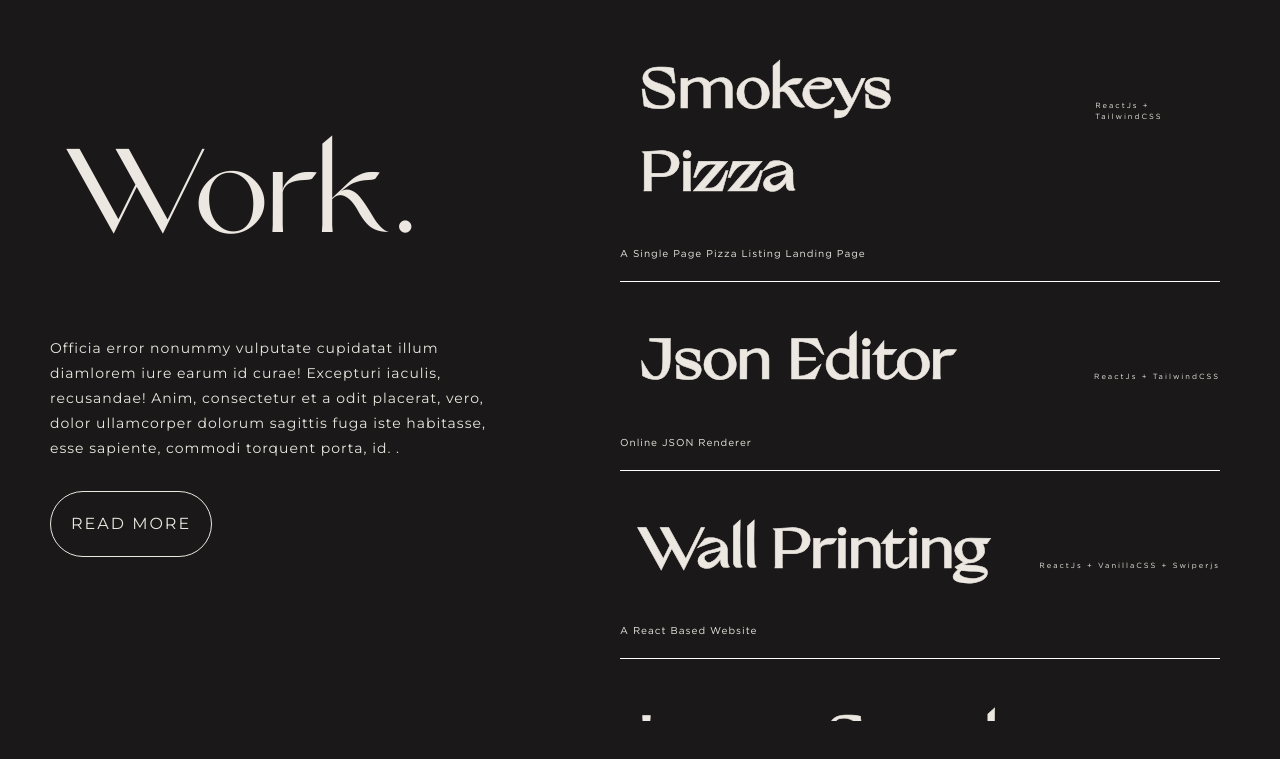
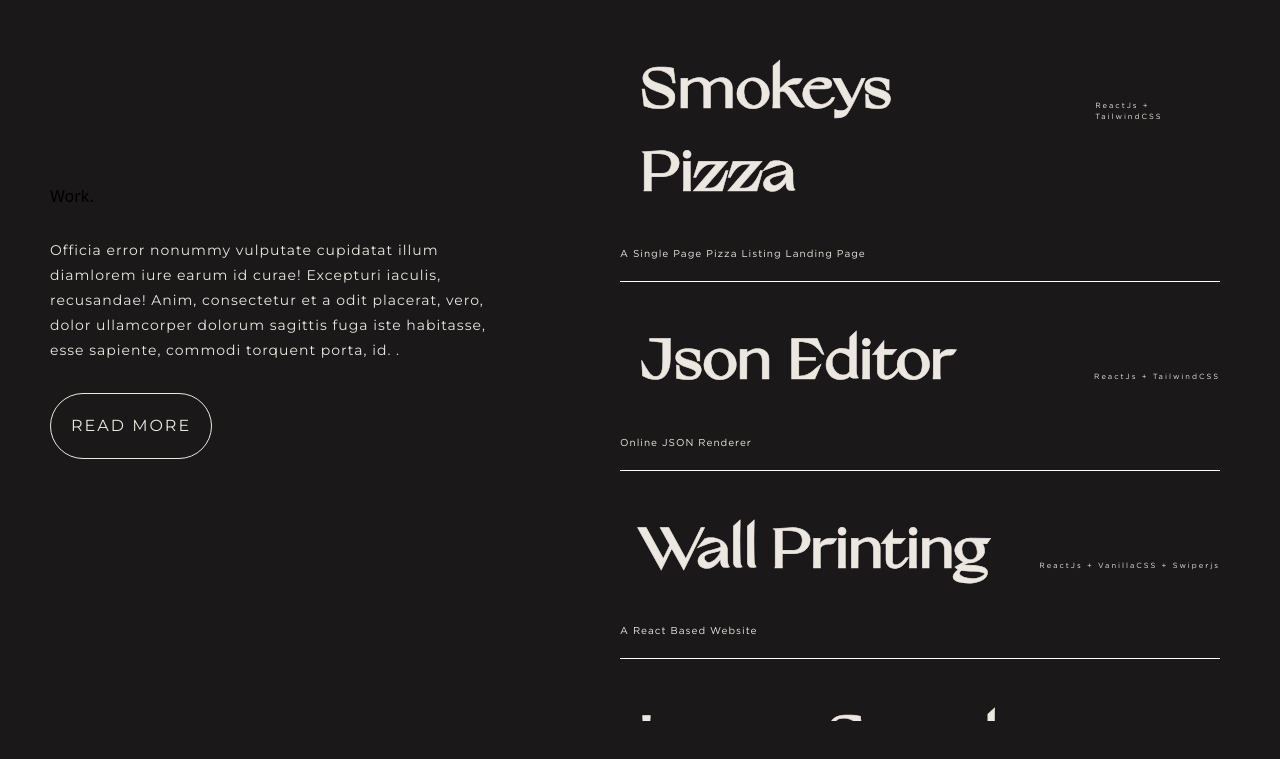
Before and after one commit to karan030204/Latest_Portfolio, a React (Create React App) app: page / in a window 1280 px wide. Shown: the part 129-888 px from the top of the page. Built offline with nearby package versions, Linux system fonts and the light colour scheme; a web font is replaced by a local one.

Commit message:
Changes made

```diff
--- a/src/Components/Works.jsx
+++ b/src/Components/Works.jsx
@@ -22,15 +22,15 @@ const Works = () => {
       <div className="works aos-init">
         <div className="works-content">
           <div className="works-left">
-          <motion.div
+          {/* <motion.div
       ref={ref}
       variants={fadeIn("left", "text", 1, 2)}
       initial="hidden"
       animate={inView ? "show" : "hidden"}
       className="works-left-title"
-    >
+    > */}
       Work.
-    </motion.div>
+    {/* </motion.div> */}
             <div className="works-left-description">
               <p   data-aos="fade-up"
     data-aos-offset="100"
```
Also changed, not shown: 8 other files (tests, documents, lock files or other folders).
